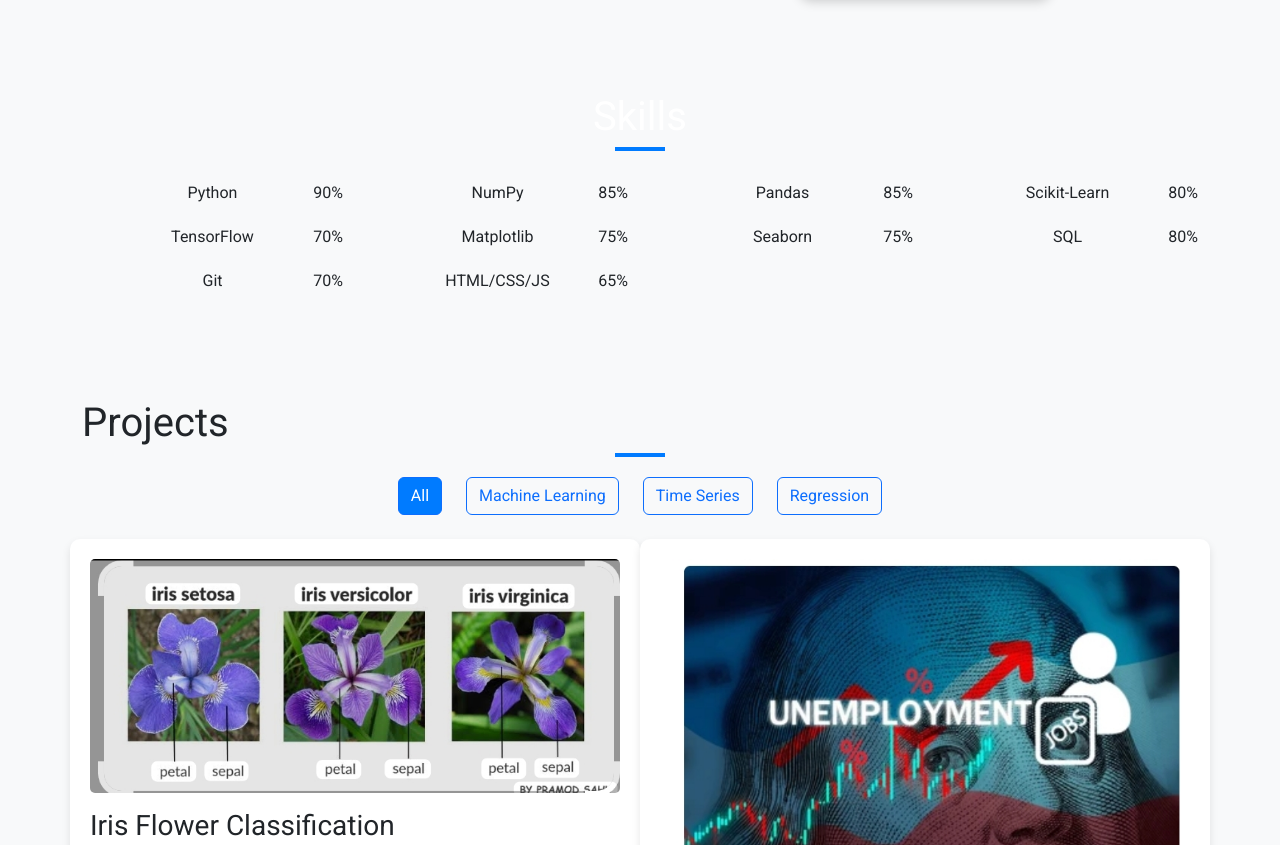
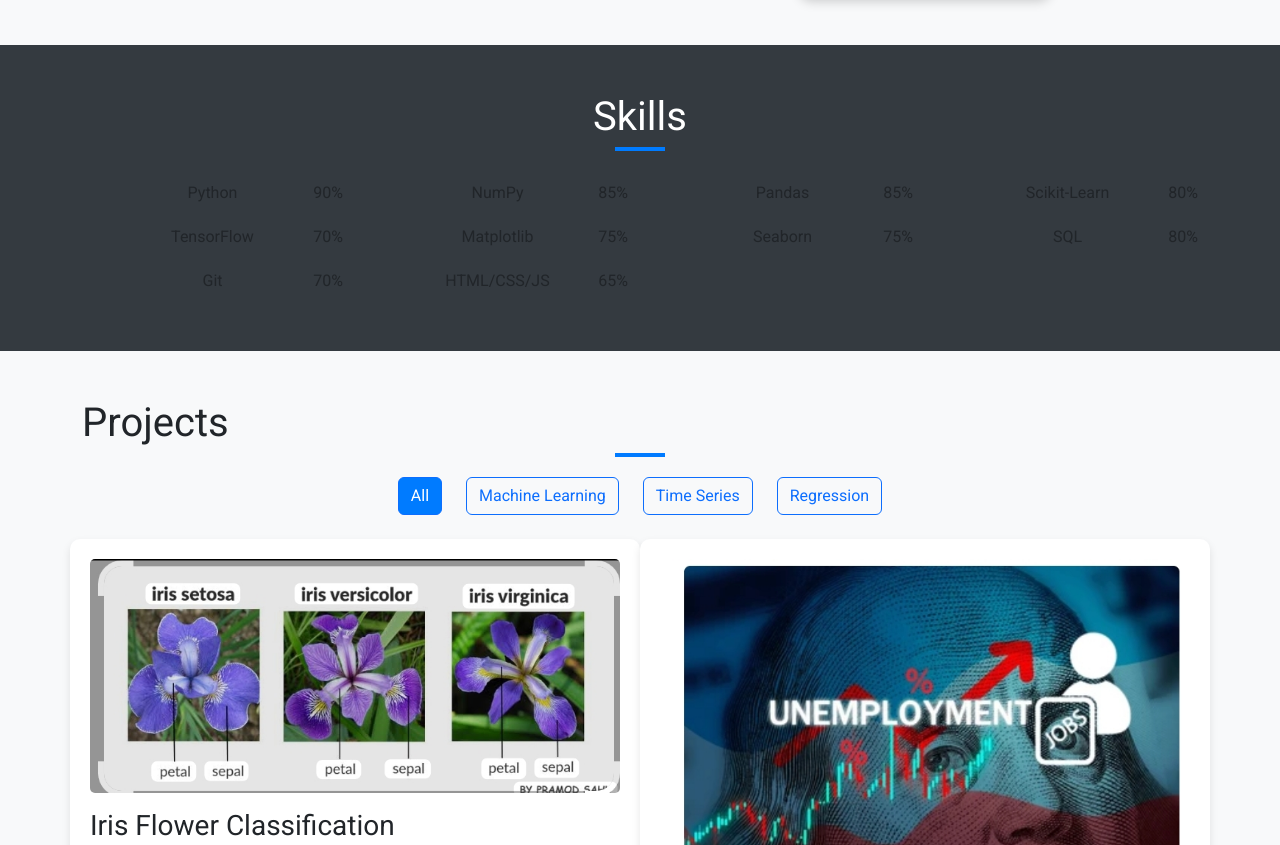
Before and after one commit to Abre1234/Portfolio, a plain HTML site: page index.html in a window 1280 px wide. Shown: the part 1175-2020 px from the top of the page. Drawn offline with nearby package versions, Linux system fonts and the light colour scheme.

Commit message:
Update styles.css

```diff
--- a/styles.css
+++ b/styles.css
@@ -52,7 +52,7 @@ h1 {
 }
 
 .skills-section {
-  background: #f8f9fa;
+  background: #343a40;
 }
 .skill-item {
   position: relative;
```
